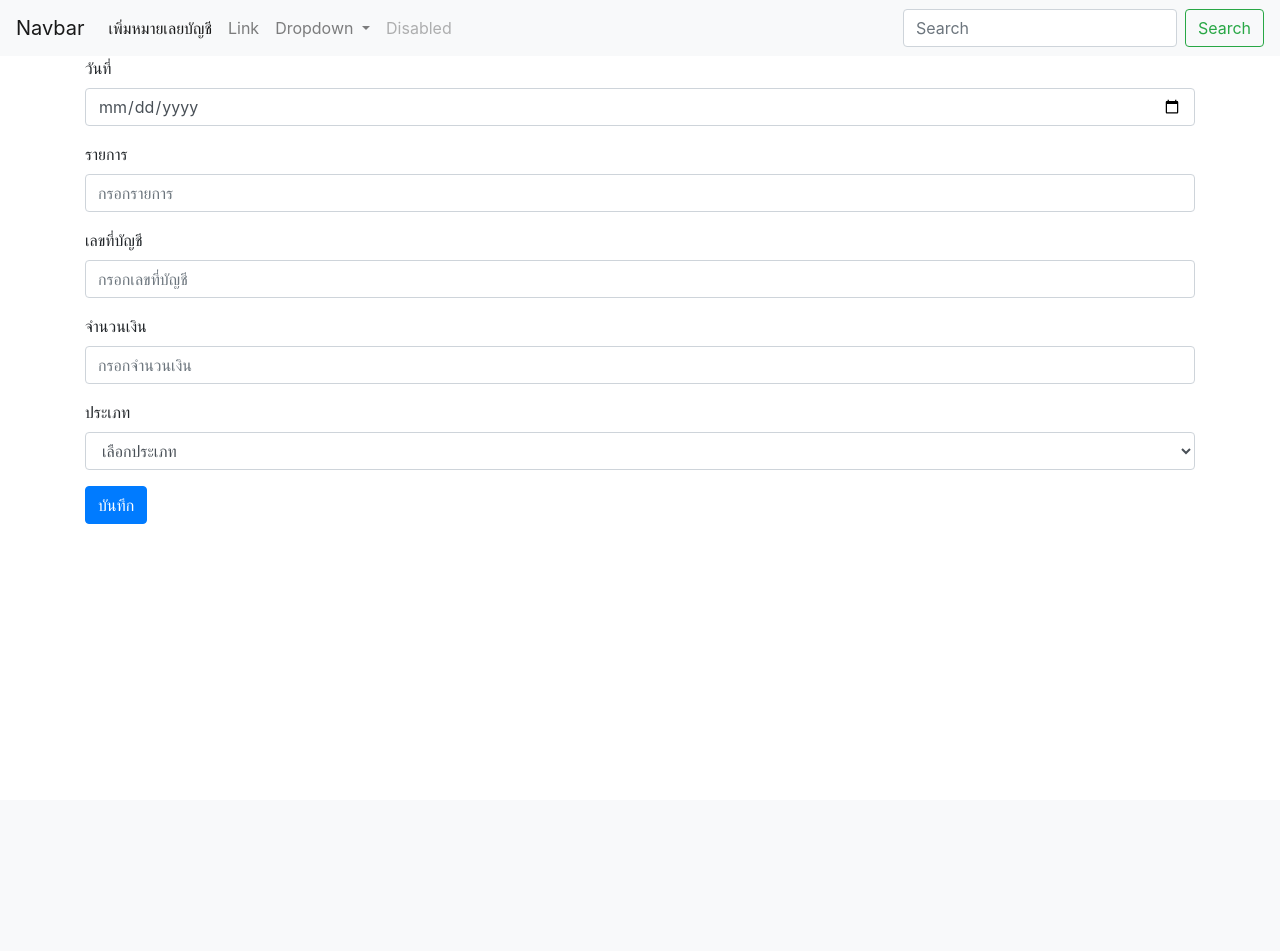
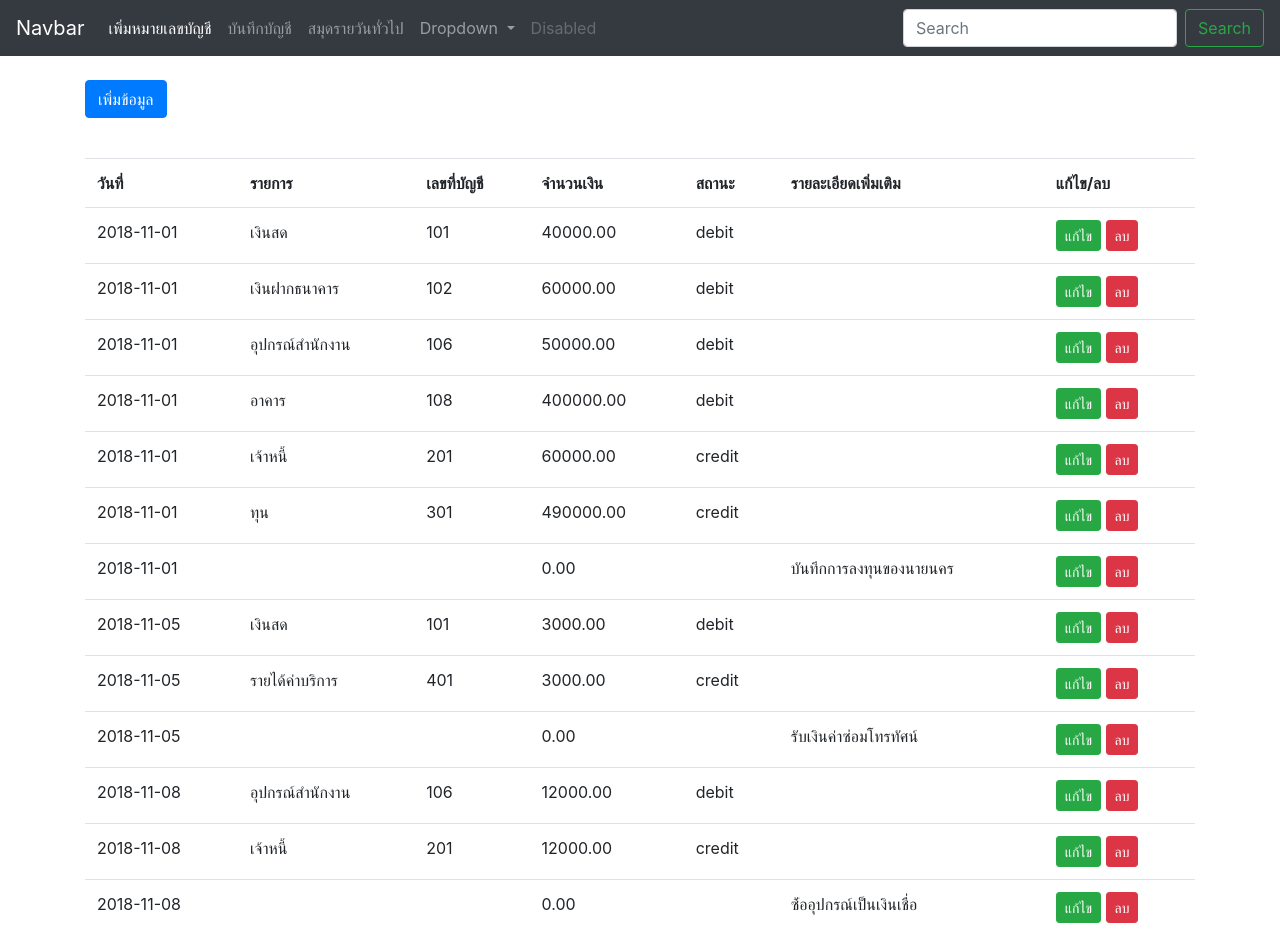
Before and after one commit to teerayut041995/accounting-group1-part1, a PHP site: page / in a window 1280 px wide. Before the commit the page ends 524 px from the top, so only its background shows below. Run offline with PHP 8.4, Linux system fonts and the light colour scheme; data comes from the database, SQL or seed files in the repository; both versions use the stored data as it was after the commit.

Commit message:
Add files via upload

```diff
--- a/Accounting/config/database.php
+++ b/Accounting/config/database.php
@@ -1,4 +1,4 @@
 <?php
-  $conn = mysqli_connect("localhost","root","","accounting_db");
+  $conn = mysqli_connect("localhost","root","","accounting_db1");
   mysqli_set_charset($conn , "utf8");
 ?>
--- a/Accounting/index.php
+++ b/Accounting/index.php
@@ -4,86 +4,115 @@ include "config/database.php";
 <!doctype html>
 <html lang="en">
   <head>
+    <!-- Required meta tags -->
     <meta charset="utf-8">
     <meta name="viewport" content="width=device-width, initial-scale=1, shrink-to-fit=no">
     <!-- Bootstrap CSS -->
-    <link rel="stylesheet" href="bootstrap/css/bootstrap.min.css" >
-    <title>Hello, world!</title>
+    <link rel="stylesheet" href="bootstrap/css/bootstrap.min.css">
+    <title>Accounting</title>
   </head>
   <body>
+    <header>
+    <?php include "template/header.php"; ?>
+    </header>
+    <br>
+    <div class="container">
 
-    <header>
-      <nav class="navbar navbar-expand-lg navbar-light bg-light">
-        <a class="navbar-brand" href="#">Navbar</a>
-        <button class="navbar-toggler" type="button" data-toggle="collapse" data-target="#navbarSupportedContent" aria-controls="navbarSupportedContent" aria-expanded="false" aria-label="Toggle navigation">
-          <span class="navbar-toggler-icon"></span>
-        </button>
+      <p>
+        <a class="btn btn-primary" data-toggle="collapse" href="#collapseExample" role="button" aria-expanded="false" aria-controls="collapseExample">
+          เพิ่มข้อมูล
+        </a>
 
-        <div class="collapse navbar-collapse" id="navbarSupportedContent">
-          <ul class="navbar-nav mr-auto">
-            <li class="nav-item active">
-              <a class="nav-link" href="accountNumber.php">เพิ่มหมายเลยบัญชี <span class="sr-only">(current)</span></a>
-            </li>
-            <li class="nav-item">
-              <a class="nav-link" href="#">Link</a>
-            </li>
-            <li class="nav-item dropdown">
-              <a class="nav-link dropdown-toggle" href="#" id="navbarDropdown" role="button" data-toggle="dropdown" aria-haspopup="true" aria-expanded="false">
-                Dropdown
-              </a>
-              <div class="dropdown-menu" aria-labelledby="navbarDropdown">
-                <a class="dropdown-item" href="#">Action</a>
-                <a class="dropdown-item" href="#">Another action</a>
-                <div class="dropdown-divider"></div>
-                <a class="dropdown-item" href="#">Something else here</a>
-              </div>
-            </li>
-            <li class="nav-item">
-              <a class="nav-link disabled" href="#">Disabled</a>
-            </li>
-          </ul>
-          <form class="form-inline my-2 my-lg-0">
-            <input class="form-control mr-sm-2" type="search" placeholder="Search" aria-label="Search">
-            <button class="btn btn-outline-success my-2 my-sm-0" type="submit">Search</button>
-          </form>
-        </div>
-      </nav>
-    </header>
-
-    <div class="container">
+      </p>
+      <div class="collapse" id="collapseExample">
+        <div class="card card-body">
           <form method="post" action="process/BookProcess.php?action=insert">
             <div class="form-group">
               <label>วันที่</label>
-          <input type="date" class="form-control" name="date"  placeholder="กรอกวันที่" required>
+              <input type="date" class="form-control" name="date" required>
             </div>
-        <div class="form-group">
-          <label>รายการ</label>
-          <input type="text" class="form-control" name="detail"  placeholder="กรอกรายการ" required>
-        </div>
+
             <div class="form-group">
               <label>เลขที่บัญชี</label>
-          <input type="text" class="form-control" name="acc_num"  placeholder="กรอกเลขที่บัญชี">
+              <select name="acc_id" class="form-control">
+                <option value="">เลือกเลขที่บัญชี</option>
+                <?php
+                $sql = "SELECT * FROM tb_account_number";
+                $result = mysqli_query($conn,$sql);
+                while ($data = mysqli_fetch_array($result)) {
+                  echo '<option value="'.$data['acc_id'].'">'.$data['acc_number'].' - '.$data['list'].'</option>';
+                }
+                ?>
+
+              </select>
             </div>
             <div class="form-group">
               <label>จำนวนเงิน</label>
-          <input type="text" class="form-control" name="cost"  placeholder="กรอกจำนวนเงิน">
+                <input type="text" class="form-control" name="cost">
             </div>
             <div class="form-group">
               <label>ประเภท</label>
               <select class="form-control" name="status">
-              <option value="">เลือกประเภท</option>
+                <option value="">ประเภท</option>
                 <option value="debit">เดบิต</option>
                 <option value="credit">เครดิต</option>
               </select>
             </div>
+            <div class="form-group">
+              <label>รายละเอียดเพิ่มเติม</label>
+                <input type="text" class="form-control" name="detail">
+            </div>
             <button type="submit" class="btn btn-primary">บันทึก</button>
+            <button type="reset" class="btn btn-danger">ล้างฟอร์ม</button>
           </form>
+        </div>
       </div>
 
 
+    </div>
+    <br>
+    <div class="container">
+      <div class="table-responsive">
+        <table class="table">
+          <tr>
+            <th>วันที่</th>
+            <th>รายการ</th>
+            <th>เลขที่บัญชี</th>
+            <th>จำนวนเงิน</th>
+            <th>สถานะ</th>
+            <th>รายละเอียดเพิ่มเติม</th>
+            <th>แก้ไข/ลบ</th>
+          </tr>
+          <?php
+          $sql = "SELECT * FROM tb_book book
+                           LEFT JOIN tb_account_number accnum
+                           ON book.acc_id = accnum.acc_id";
+          $result = mysqli_query($conn,$sql);
+          while ($data = mysqli_fetch_array($result)) {
+          ?>
+          <tr>
+            <td><?php echo $data['date'];?></td>
+            <td><?php echo $data['list'];?></td>
+            <td><?php echo $data['acc_number'];?></td>
+            <td><?php echo $data['cost'];?></td>
+            <td><?php echo $data['status'];?></td>
+            <td><?php echo $data['detail'];?></td>
+            <td>
+              <a href="#" class="btn btn-success btn-sm">แก้ไข</a>
+              <a href="" onclick="return confirm('ต้องการลบข้อมูลหรือไม่?')" class="btn btn-danger btn-sm">ลบ</a>
+            </td>
+          </tr>
+          <?php
+          }
+          ?>
+
+        </table>
+      </div>
+    </div>
+
     <!-- jQuery first, then Popper.js, then Bootstrap JS -->
-    <script src="bootstrap/js/jquery-3.3.1.slim.min.js"></script>
-    <script src="bootstrap/js/popper.min.js"></script>
+    <script src="bootstrap/js/jquery-3.3.1.slim.min.js" ></script>
+    <script src="bootstrap/js/popper.min.js" ></script>
     <script src="bootstrap/js/bootstrap.min.js"></script>
   </body>
 </html>
--- /dev/null
+++ b/Accounting/template/header.php
@@ -0,0 +1,38 @@
+<nav class="navbar navbar-expand-lg  navbar-dark bg-dark">
+  <a class="navbar-brand" href="#">Navbar</a>
+  <button class="navbar-toggler" type="button" data-toggle="collapse" data-target="#navbarSupportedContent" aria-controls="navbarSupportedContent" aria-expanded="false" aria-label="Toggle navigation">
+    <span class="navbar-toggler-icon"></span>
+  </button>
+
+  <div class="collapse navbar-collapse" id="navbarSupportedContent">
+    <ul class="navbar-nav mr-auto">
+      <li class="nav-item active">
+        <a class="nav-link" href="accountNumber.php">เพิ่มหมายเลขบัญชี <span class="sr-only">(current)</span></a>
+      </li>
+      <li class="nav-item">
+        <a class="nav-link" href="index.php">บันทึกบัญชี</a>
+      </li>
+      <li class="nav-item">
+        <a class="nav-link" href="general-book.php">สมุดรายวันทั่วไป</a>
+      </li>
+      <li class="nav-item dropdown">
+        <a class="nav-link dropdown-toggle" href="#" id="navbarDropdown" role="button" data-toggle="dropdown" aria-haspopup="true" aria-expanded="false">
+          Dropdown
+        </a>
+        <div class="dropdown-menu" aria-labelledby="navbarDropdown">
+          <a class="dropdown-item" href="#">Action</a>
+          <a class="dropdown-item" href="#">Another action</a>
+          <div class="dropdown-divider"></div>
+          <a class="dropdown-item" href="#">Something else here</a>
+        </div>
+      </li>
+      <li class="nav-item">
+        <a class="nav-link disabled" href="#">Disabled</a>
+      </li>
+    </ul>
+    <form class="form-inline my-2 my-lg-0">
+      <input class="form-control mr-sm-2" type="search" placeholder="Search" aria-label="Search">
+      <button class="btn btn-outline-success my-2 my-sm-0" type="submit">Search</button>
+    </form>
+  </div>
+</nav>
```
Also changed, not shown: Accounting/accountNumber.php (+37 -48 lines), Accounting/accounting_db1.sql (added, +133 -0 lines), Accounting/process/BookProcess.php (+9 -11 lines), Accounting/process/accountNumberProcess.php (added, +20 -0 lines). Lines whose indentation alone changed are shown as unchanged.
